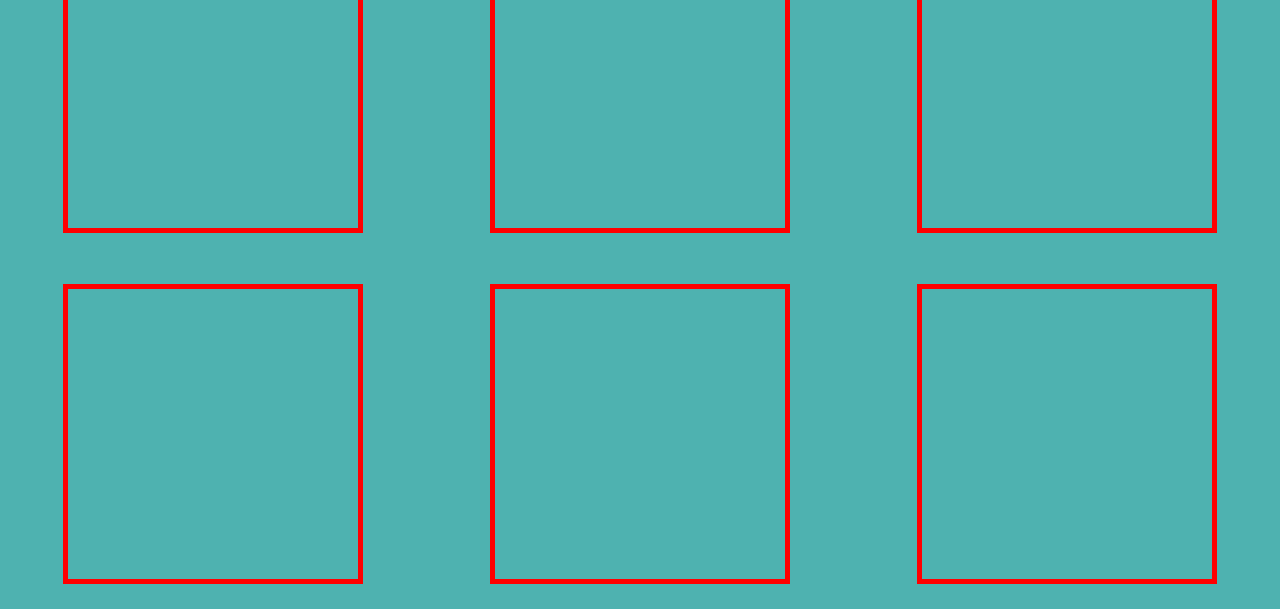
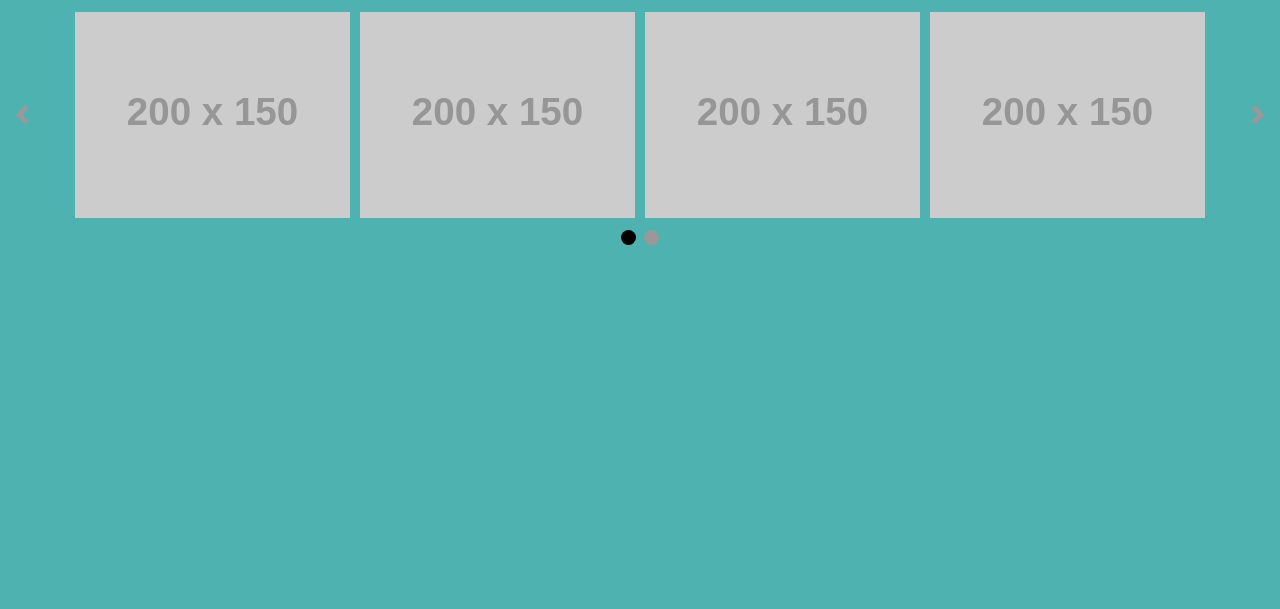
Before and after one commit to techkitsforkids/instructionalsite, a plain HTML site: page index.html in a window 1280 px wide. Shown: the part 566-1175 px from the top of the page. After the commit the page ends 821 px from the top, so only its background shows below. Drawn offline with nearby package versions, Linux system fonts and the light colour scheme; placeholder pictures from the web are drawn by us.

Commit message:
added new image and updated file access to slide

```diff
--- a/css/stylesheet.css
+++ b/css/stylesheet.css
@@ -1,3 +1,5 @@
+html {box-sizing: border-box;}
+*, *:before, *:after {box-sizing: inherit;}
 
 body {background-color: #4eb2b0; }
 
@@ -86,3 +88,73 @@ color: #4eb2b0;
 	border-collapse: seperate;
 
 }
+
+
+img {
+  width: 100%;
+  height: auto;
+  padding: 5px;
+}
+
+h2 {
+  text-align: center;
+  padding-bottom: 1em;
+}
+
+.slick-dots {
+  text-align: center;
+  margin: 0 0 10px 0;
+  padding: 0;
+}
+.slick-dots li {
+  display: inline-block;
+  margin-left: 4px;
+  margin-right: 4px;
+}
+.slick-dots li.slick-active button {
+  background-color: black;
+}
+.slick-dots li button {
+  font: 0/0 a;
+  text-shadow: none;
+  color: transparent;
+  background-color: #999;
+  border: none;
+  width: 15px;
+  height: 15px;
+  border-radius: 50%;
+}
+.slick-dots li :hover {
+  background-color: black;
+}
+
+/* Custom Arrow */
+.prev {
+  color: #999;
+  position: absolute;
+  top: 38%;
+  left: -2em;
+  font-size: 1.5em;
+}
+.prev :hover {
+  cursor: pointer;
+  color: black;
+}
+
+.next {
+  color: #999;
+  position: absolute;
+  top: 38%;
+  right: -2em;
+  font-size: 1.5em;
+}
+.next :hover {
+  cursor: pointer;
+  color: black;
+}
+
+@media screen and (max-width: 800px) {
+  .next {
+    display: none !important;
+  }
+}
--- a/index.html
+++ b/index.html
@@ -7,7 +7,9 @@
 	<link rel="stylesheet" href="css/stylesheet.css">
 	<script src="js/codesheet.js"></script>
 
-
+	<link rel="stylesheet" href="https://cdnjs.cloudflare.com/ajax/libs/normalize/5.0.0/normalize.min.css">
+	<link rel='stylesheet' href='https://maxcdn.bootstrapcdn.com/bootstrap/3.3.4/css/bootstrap.min.css'>
+	<link rel='stylesheet' href='https://cdnjs.cloudflare.com/ajax/libs/slick-carousel/1.5.5/slick.min.css'><link rel="stylesheet" href="css/stylesheet.css">
 
   <link rel="stylesheet" href="https://maxcdn.bootstrapcdn.com/bootstrap/3.4.1/css/bootstrap.min.css">
   <script src="https://ajax.googleapis.com/ajax/libs/jquery/3.4.1/jquery.min.js"></script>
@@ -60,17 +62,55 @@
 	  </a>
 	</div>
 
-	<div class = "flex-container">
-		<div class = "project"></div>
-		<div class = "project"></div>
-		<div class = "project"></div>
-	</div>
+	<!-- partial:index.partial.html -->
+<div class="container">
+  <h2>Instructional Kits</h2>
+    <div class="row">
+      <div class="col-md-12 heroSlider-fixed">
+        <div class="overlay">
+      </div>
+         <!-- Slider -->
+        <div class="slider responsive">
+          <div>
+						<img src="http://placehold.it/200x150" alt="" />
+					</div>
+					<div>
+						<img src="http://placehold.it/200x150" alt="" />
+					</div>
+					<div>
+						<img src="http://placehold.it/200x150" alt="" />
+					</div>
+					<div>
+						<img src="http://placehold.it/200x150" alt="" />
+					</div>
+					<div>
+						<img src="http://placehold.it/200x150" alt="" />
+					</div>
+					<div>
+						<img src="http://placehold.it/200x150" alt="" />
+					</div>
+					<div>
+						<img src="http://placehold.it/200x150" alt="" />
+					</div>
+					<div>
+						<img src="http://placehold.it/200x150" alt="" />
+					</div>
+        </div>
+				 <!-- control arrows -->
+				<div class="prev">
+					<span class="glyphicon glyphicon-chevron-left" aria-hidden="true"></span>
+				</div>
+				<div class="next">
+					<span class="glyphicon glyphicon-chevron-right" aria-hidden="true"></span>
+				</div>
 
-	<div class = "flex-container">
-		<div class = "project"></div>
-		<div class = "project"></div>
-		<div class = "project"></div>
-	</div>
+      </div>
+    </div>
+  </div>
+<!-- partial -->
+  <script src='https://cdnjs.cloudflare.com/ajax/libs/jquery/2.1.3/jquery.min.js'></script>
+<script src='https://cdnjs.cloudflare.com/ajax/libs/slick-carousel/1.5.5/slick.min.js'></script><script  src="js/codesheet.js"></script>
+
 
 </body>
 <footer>
--- /dev/null
+++ b/js/codesheet.js
@@ -0,0 +1,37 @@
+$('.responsive').slick({
+  dots: true,
+	prevArrow: $('.prev'),
+	nextArrow: $('.next'),
+  infinite: false,
+  speed: 300,
+  slidesToShow: 4,
+  slidesToScroll: 4,
+  responsive: [
+    {
+      breakpoint: 1024,
+      settings: {
+        slidesToShow: 3,
+        slidesToScroll: 3,
+        infinite: true,
+        dots: true
+      }
+    },
+    {
+      breakpoint: 600,
+      settings: {
+        slidesToShow: 2,
+        slidesToScroll: 2
+      }
+    },
+    {
+      breakpoint: 480,
+      settings: {
+        slidesToShow: 1,
+        slidesToScroll: 1
+      }
+    }
+    // You can unslick at a given breakpoint now by adding:
+    // settings: "unslick"
+    // instead of a settings object
+  ]
+});
```
Also changed, not shown: img/engineering.jpg (added).
